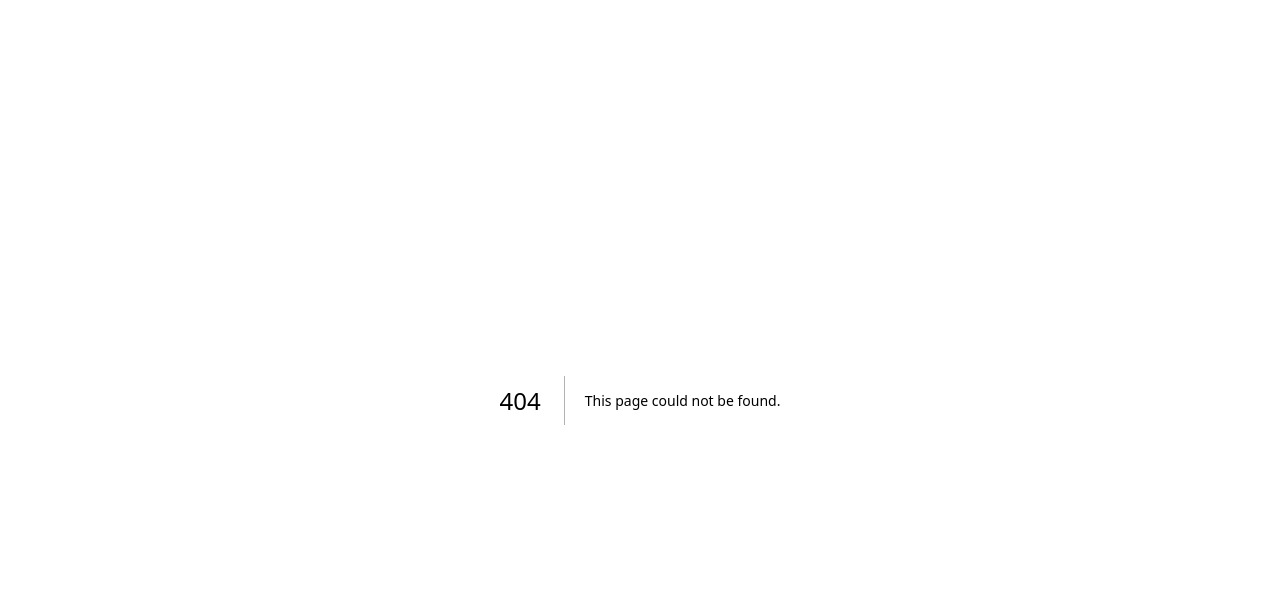
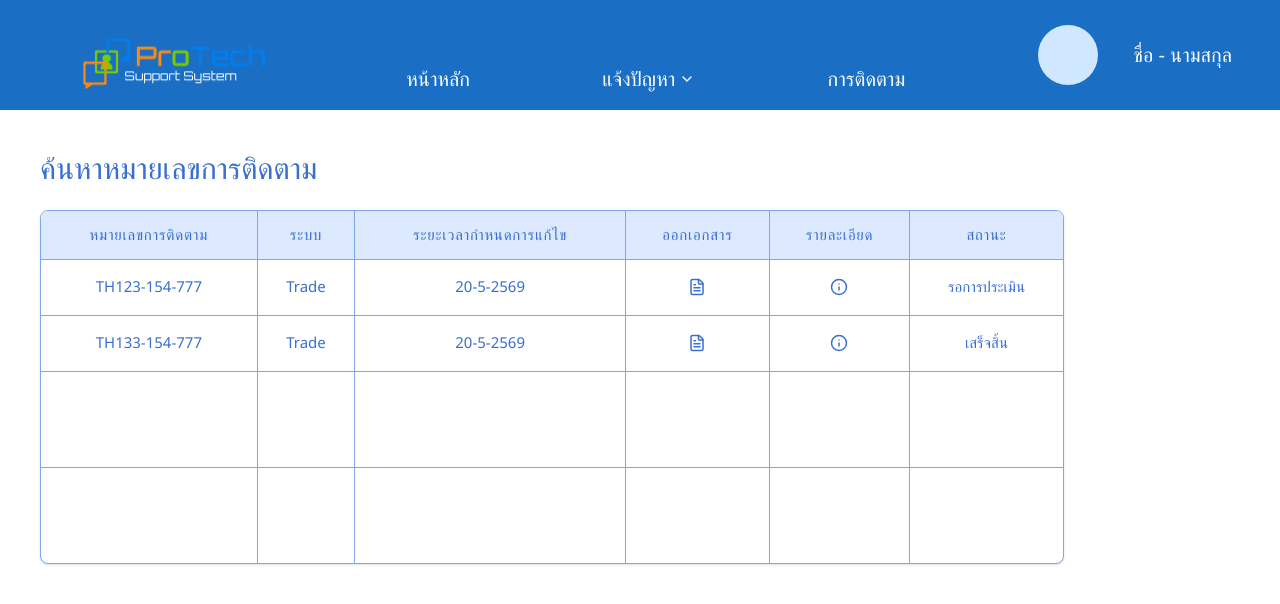
Before and after one commit to supakornNT/NID-Protech, a Next.js app in the folder frontend-user/: page /Test in a window 1280 px wide. Before the commit this address had no page. Shown: the top 604 px of the page. Built offline with nearby package versions, Linux system fonts and the light colour scheme; a web font is replaced by a local one.

Commit message:
create table

```diff
--- /dev/null
+++ b/frontend-user/app/(user)/Test/page.tsx
@@ -0,0 +1,74 @@
+// app/page.tsx
+"use client";
+import { FileText, Info } from "lucide-react";
+import { ProTechTable } from "@/components/tables/protech-table";
+
+const columns = [
+  {
+    key: "trackingNo",
+    title: "หมายเลขการติดตาม",
+  },
+  {
+    key: "system",
+    title: "ระบบ",
+  },
+  {
+    key: "dueDate",
+    title: "ระยะเวลากำหนดการแก้ไข",
+  },
+  {
+    key: "document",
+    title: "ออกเอกสาร",
+    render: () => (
+      <div className="flex justify-center">
+        <FileText size={18} />
+      </div>
+    ),
+  },
+  {
+    key: "detail",
+    title: "รายละเอียด",
+    render: () => (
+      <div className="flex justify-center">
+        <Info size={18} />
+      </div>
+    ),
+  },
+  {
+    key: "status",
+    title: "สถานะ",
+  },
+];
+
+const data = [
+  {
+    trackingNo: "TH123-154-777",
+    system: "Trade",
+    dueDate: "20-5-2569",
+    status: "รอการประเมิน",
+  },
+  {
+    trackingNo: "TH133-154-777",
+    system: "Trade",
+    dueDate: "20-5-2569",
+    status: "เสร็จสิ้น",
+  },
+];
+
+export default function Page() {
+  return (
+    <div className="p-10">
+      <div className="max-w-5xl">
+        <h1 className="mb-6 text-3xl text-[#3A6FCF]">
+          ค้นหาหมายเลขการติดตาม
+        </h1>
+
+        <ProTechTable
+          columns={columns}
+          data={data}
+          emptyRows={4}
+        />
+      </div>
+    </div>
+  );
+}
--- /dev/null
+++ b/frontend-user/components/tables/protech-table.tsx
@@ -0,0 +1,95 @@
+// components/protech-table.tsx
+
+"use client";
+
+import * as React from "react";
+import {
+  Table,
+  TableBody,
+  TableCell,
+  TableHead,
+  TableHeader,
+  TableRow,
+} from "@/components/ui/table";
+
+type Column<T> = {
+  key: keyof T | string;
+  title: string;
+  className?: string;
+  render?: (value: any, row: T, index: number) => React.ReactNode;
+};
+
+type ProTechTableProps<T> = {
+  columns: Column<T>[];
+  data: T[];
+  emptyRows?: number;
+};
+
+export function ProTechTable<T>({
+  columns,
+  data,
+  emptyRows = 5,
+}: ProTechTableProps<T>) {
+  const remainRows =
+    data.length < emptyRows ? emptyRows - data.length : 0;
+
+  return (
+    <div className="overflow-hidden rounded-md border border-[#7FA7E8] bg-white shadow-sm">
+      <Table>
+        {/* HEADER */}
+        <TableHeader className="bg-[#DCE9FF]">
+          <TableRow className="border-[#7FA7E8] hover:bg-[#DCE9FF]">
+            {columns.map((column, index) => (
+              <TableHead
+                key={index}
+                className={`h-12 border-r border-[#7FA7E8] text-center text-[15px] font-normal text-[#3A6FCF] last:border-r-0 ${column.className || ""}`}
+              >
+                {column.title}
+              </TableHead>
+            ))}
+          </TableRow>
+        </TableHeader>
+
+        {/* BODY */}
+        <TableBody>
+          {data.map((row, rowIndex) => (
+            <TableRow
+              key={rowIndex}
+              className="border-[#7FA7E8] hover:bg-[#F5F9FF]"
+            >
+              {columns.map((column, colIndex) => {
+                const value = row[column.key as keyof T];
+
+                return (
+                  <TableCell
+                    key={colIndex}
+                    className="h-14 border-r border-[#7FA7E8] text-center text-[15px] text-[#3A6FCF] last:border-r-0"
+                  >
+                    {column.render
+                      ? column.render(value, row, rowIndex)
+                      : String(value ?? "")}
+                  </TableCell>
+                );
+              })}
+            </TableRow>
+          ))}
+
+          {/* EMPTY ROW */}
+          {Array.from({ length: remainRows }).map((_, index) => (
+            <TableRow
+              key={`empty-${index}`}
+              className="border-[#7FA7E8]"
+            >
+              {columns.map((_, colIndex) => (
+                <TableCell
+                  key={colIndex}
+                  className="h-24 border-r border-[#7FA7E8] last:border-r-0"
+                />
+              ))}
+            </TableRow>
+          ))}
+        </TableBody>
+      </Table>
+    </div>
+  );
+}
--- /dev/null
+++ b/frontend-user/components/ui/table.tsx
@@ -0,0 +1,116 @@
+"use client"
+
+import * as React from "react"
+
+import { cn } from "@/lib/utils"
+
+function Table({ className, ...props }: React.ComponentProps<"table">) {
+  return (
+    <div
+      data-slot="table-container"
+      className="relative w-full overflow-x-auto"
+    >
+      <table
+        data-slot="table"
+        className={cn("w-full caption-bottom text-sm", className)}
+        {...props}
+      />
+    </div>
+  )
+}
+
+function TableHeader({ className, ...props }: React.ComponentProps<"thead">) {
+  return (
+    <thead
+      data-slot="table-header"
+      className={cn("[&_tr]:border-b", className)}
+      {...props}
+    />
+  )
+}
+
+function TableBody({ className, ...props }: React.ComponentProps<"tbody">) {
+  return (
+    <tbody
+      data-slot="table-body"
+      className={cn("[&_tr:last-child]:border-0", className)}
+      {...props}
+    />
+  )
+}
+
+function TableFooter({ className, ...props }: React.ComponentProps<"tfoot">) {
+  return (
+    <tfoot
+      data-slot="table-footer"
+      className={cn(
+        "border-t bg-muted/50 font-medium [&>tr]:last:border-b-0",
+        className
+      )}
+      {...props}
+    />
+  )
+}
+
+function TableRow({ className, ...props }: React.ComponentProps<"tr">) {
+  return (
+    <tr
+      data-slot="table-row"
+      className={cn(
+        "border-b transition-colors hover:bg-muted/50 has-aria-expanded:bg-muted/50 data-[state=selected]:bg-muted",
+        className
+      )}
+      {...props}
+    />
+  )
+}
+
+function TableHead({ className, ...props }: React.ComponentProps<"th">) {
+  return (
+    <th
+      data-slot="table-head"
+      className={cn(
+        "h-12 px-3 text-left align-middle text-xs font-medium tracking-wider whitespace-nowrap text-muted-foreground uppercase [&:has([role=checkbox])]:pr-0",
+        className
+      )}
+      {...props}
+    />
+  )
+}
+
+function TableCell({ className, ...props }: React.ComponentProps<"td">) {
+  return (
+    <td
+      data-slot="table-cell"
+      className={cn(
+        "p-3 align-middle whitespace-nowrap [&:has([role=checkbox])]:pr-0",
+        className
+      )}
+      {...props}
+    />
+  )
+}
+
+function TableCaption({
+  className,
+  ...props
+}: React.ComponentProps<"caption">) {
+  return (
+    <caption
+      data-slot="table-caption"
+      className={cn("mt-4 text-sm text-muted-foreground", className)}
+      {...props}
+    />
+  )
+}
+
+export {
+  Table,
+  TableHeader,
+  TableBody,
+  TableFooter,
+  TableHead,
+  TableRow,
+  TableCell,
+  TableCaption,
+}
```
Also changed, not shown: 1 other file (tests, documents, lock files or other folders).
